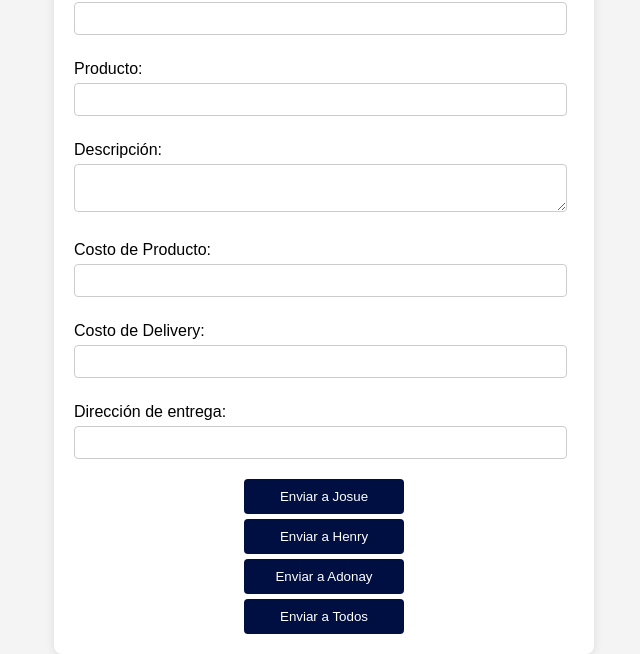
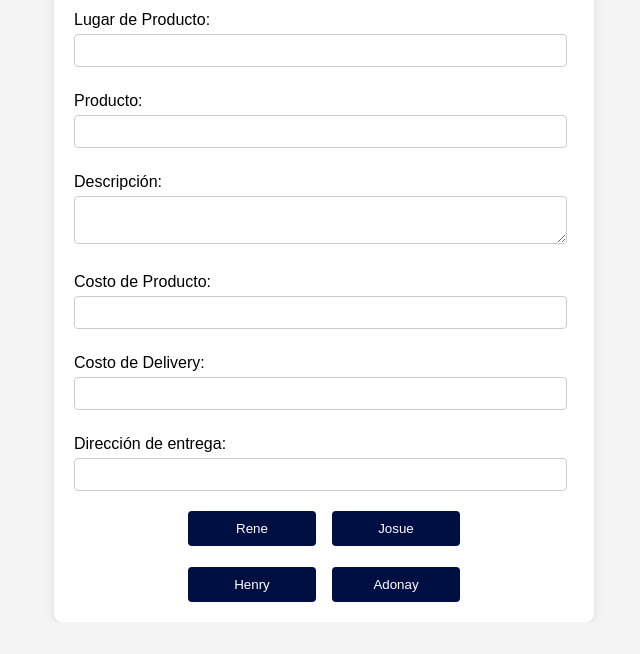
Before and after one commit to AdonayTobar/packform, a plain HTML site: page index.html in a window 1280 px wide. Shown: the part 213-867 px from the top of the page, without its empty margins (316-956 px from the left). After the commit the page ends 835 px from the top, so only its background shows below. Drawn offline with Linux system fonts and the light colour scheme.

Commit message:
Agregando a Rene

```diff
--- a/index.html
+++ b/index.html
@@ -22,10 +22,10 @@
         <label for="direccion">Dirección de entrega:</label>
         <input type="text" id="direccion" name="direccion" required>
         <div class="buttons">
-            <button type="button" onclick="enviarWhatsApp('Josue')">Enviar a Josue</button>
-            <button type="button" onclick="enviarWhatsApp('Henry')">Enviar a Henry</button>
-            <button type="button" onclick="enviarWhatsApp('Adonay')">Enviar a Adonay</button>
-            <button type="button" onclick="enviarWhatsApp('Todos')">Enviar a Todos</button>
+            <button type="button" onclick="enviarWhatsApp('Josue')">Josue</button>
+            <button type="button" onclick="enviarWhatsApp('Henry')">Henry</button>
+            <button type="button" onclick="enviarWhatsApp('Adonay')">Adonay</button>
+            <button type="button" onclick="enviarWhatsApp('Rene')">Rene</button>
         </div>
     </form>
     <script src="main.js"></script>
--- a/main.js
+++ b/main.js
@@ -21,13 +21,9 @@ function enviarWhatsApp(destinatario) {
         case 'Adonay':
             url = `https://api.whatsapp.com/send?phone=60288548&text=${encodeURIComponent(mensaje)}`;
             break;
-        case 'Todos':
-            url = `https://api.whatsapp.com/send?phone=70186014&text=${encodeURIComponent(mensaje)}`;
+        case 'Rene':
+            url = `https://api.whatsapp.com/send?phone=72453603&text=${encodeURIComponent(mensaje)}`;
             window.open(url, '_blank');
-            url = `https://api.whatsapp.com/send?phone=76725729&text=${encodeURIComponent(mensaje)}`;
-            window.open(url, '_blank');
-            url = `https://api.whatsapp.com/send?phone=60288548&text=${encodeURIComponent(mensaje)}`;
-            break;
     }
 
     window.open(url, '_blank');
--- a/style.css
+++ b/style.css
@@ -37,9 +37,11 @@ input, textarea {
 
 .buttons {
     display: flex;
-    flex-direction: column;
     justify-content: center;
-    align-items: center;
+    flex-wrap: wrap;
+    width: 20rem;
+    gap: 1rem; /* Espacio entre botones */
+    margin: 0 auto;
 }
 
 button {
@@ -50,9 +52,25 @@ button {
     border-radius: 4px;
     cursor: pointer;
     margin-top: 5px;
-    width: 10rem;
+    width: 8rem;
 }
 
 button:hover {
     background-color: #000000;
 }
+
+button:nth-child(1) {
+    order: 2; /* El primer botón será el segundo */
+}
+
+button:nth-child(2) {
+    order: 3; /* El segundo botón será el tercero */
+}
+
+button:nth-child(3) {
+    order: 4; /* El tercer botón será el cuarto */
+}
+
+button:nth-child(4) {
+    order: 1; /* El cuarto botón será el primero */
+}
```
